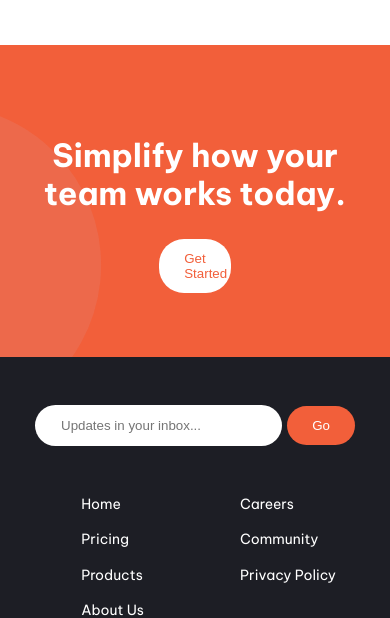
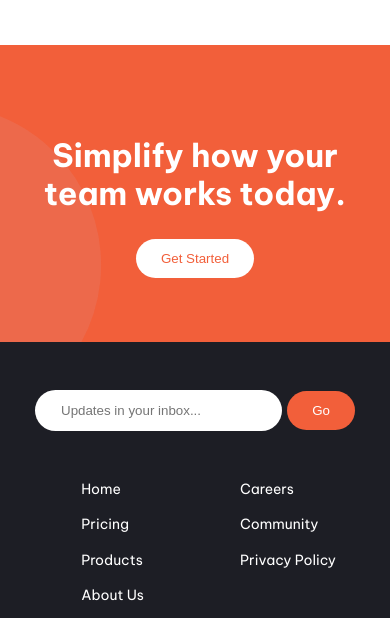
Before and after one commit to CletsyMedia/ManageLandingPage, a plain HTML site: page index.html in a window 390 px wide. Shown: the part 2409-3027 px from the top of the page. Drawn offline with Linux system fonts and the light colour scheme.

Commit message:
Update Style.css

```diff
--- a/css/Style.css
+++ b/css/Style.css
@@ -661,9 +661,6 @@ footer{
   .cta form{
     width: 90%;
   }
-  .btnTeam{
-    width:20%;
-  }
   .linkItems{
     margin-left:1.7rem;
   }
@@ -724,8 +721,6 @@ footer{
   }
   .container{
     flex-direction: column;
-    justify-content: center;
-    align-items: center;
   }
   .team{
     display: flex;
@@ -792,6 +787,7 @@ footer{
   }
   .author{
     font-size: 10px;
+    bottom:-3rem;
   }
 }
 @media(max-width:380px){
```
